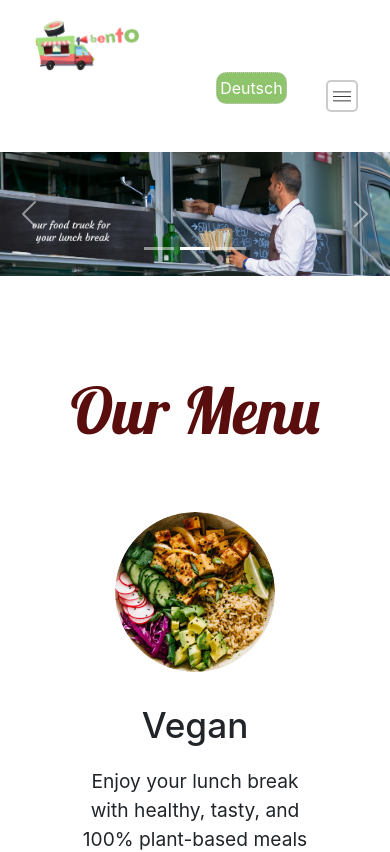
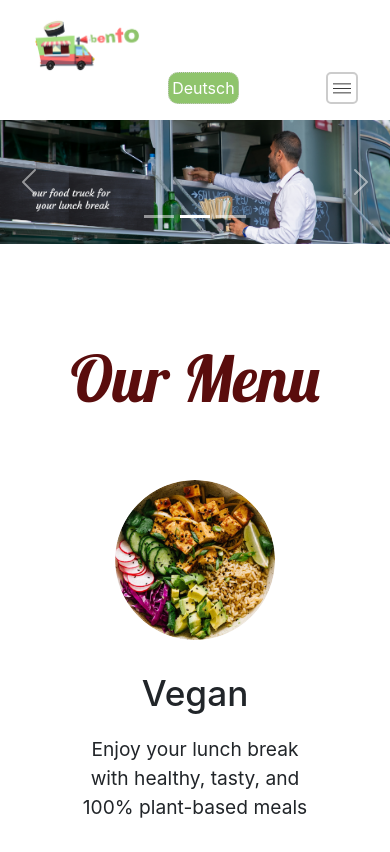
Before and after one commit to bella-ent/Bento, a React (Create React App) app: page / in a window 390 px wide. Shown: the top 852 px of the page. Built offline with nearby package versions, Linux system fonts and the light colour scheme; a web font is replaced by a local one.

Commit message:
adjusted responsive design on nav

```diff
--- a/src/assets/App.css
+++ b/src/assets/App.css
@@ -33,10 +33,11 @@
 	list-style: none;
 	display: flex;
 	align-items: center;
+	margin-bottom: 0;
 }
 
 .link-con * {
-	margin-left: 1.3rem;
+	margin-right: 1.3rem;
 }
 
 .link-con *:hover {
@@ -586,6 +587,39 @@ padding: 0 2rem;
 		border: 2px solid #FF7272;
 }
 
+#languages {
+	margin-left: 2rem;
+
+}
+
+.languages-btn {
+	/* margin-left: 2rem; */
+	padding:0.2rem;
+	background-color:#8FC46C;
+	color: #ffffff;
+	border: 1px dotted #ccc;
+	border-radius: 10px;
+	align-self: center;
+
+}
+
+.languages-btn:hover {
+		background-color:#FF7272;
+		color: #ffffff;
+
+}
+
+#delete {
+	background-color: #FF7272;
+	width: 1rem;
+	height: 1rem;
+	border-radius: 50%;
+	font-weight: 800;
+	border: none;
+	font-size: 0.5rem;
+	color: #ffffff;
+}
+
 @media screen and (max-width: 1060px) {
 	.link-con li {
 		font-size: 0.9rem;
@@ -613,11 +647,12 @@ padding: 0 2rem;
 	.nav {
 	padding: 1rem 2rem;
 	}
-#logo {
-	width: 7rem;
-}
-#hamburger {
-width: 2rem;}
+
+	#logo {
+		width: 7rem;
+	}
+	#hamburger {
+		width: 2rem;}
 
 .page-container p , .page-container ul {
 	font-size: 1rem;
@@ -640,6 +675,9 @@ width: 2rem;}
 	padding: 0.5rem 1rem;
 }
 
+.language-btn {
+	margin-left: 0 ;
+}
 }
 
 
@@ -669,37 +707,3 @@ width: 2rem;}
 		transform: rotate(2deg);
 	}
 }
-
-
-
-#languages {
-	margin-left: 2rem;
-}
-
-.languages-btn {
-	margin-left: 3rem;
-	padding:0.2rem;
-	background-color:#8FC46C;
-	color: #ffffff;
-	border: 1px dotted #ccc;
-	border-radius: 10px;
-	align-self: center;
-
-}
-
-.languages-btn:hover {
-		background-color:#FF7272;
-		color: #ffffff;
-
-}
-
-#delete {
-	background-color: #FF7272;
-	width: 1rem;
-	height: 1rem;
-	border-radius: 50%;
-	font-weight: 800;
-	border: none;
-	font-size: 0.5rem;
-	color: #ffffff;
-}
--- a/src/components/NavBar/NavBar.js
+++ b/src/components/NavBar/NavBar.js
@@ -57,7 +57,10 @@ function NavBar() {
 				</ul>
 				<img onClick={showDropNav} src={hamburger} alt="menu" id="hamburger" />
 			</div>
-			<div className="dropdown">
+			<div
+				className="dropdown"
+				style={!show ? { display: "none" } : { display: "block" }}
+			>
 				<ul
 					style={!show ? { display: "none" } : { display: "block" }}
 					className="drop-con"
```
Also changed, not shown: 2 other files (tests, documents, lock files or other folders).
